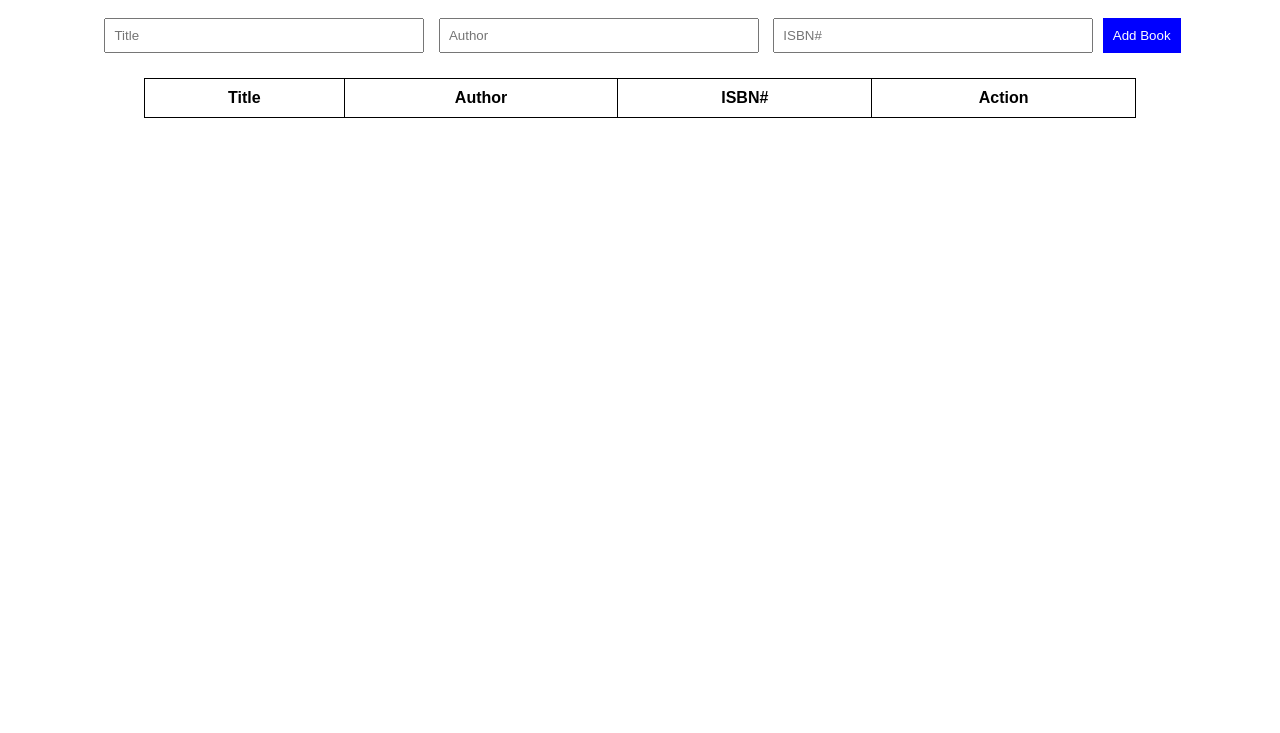
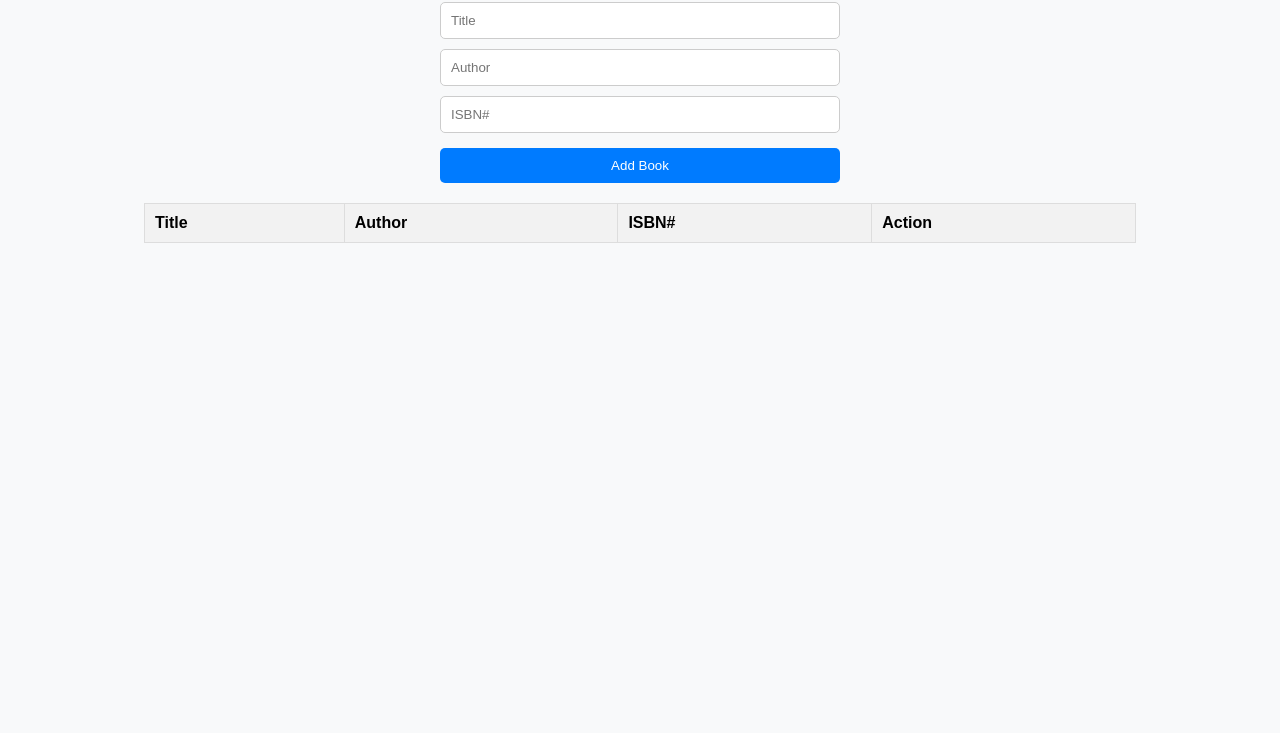
Before and after one commit to acciojob/book-list-MaungMyatAung, a website: page main.html in a window 1280 px wide. Shown: the part 67-800 px from the top of the page. Drawn offline with Linux system fonts and the light colour scheme.

Commit message:
created a submission

```diff
--- a/styles.css
+++ b/styles.css
@@ -1,43 +1,75 @@
 /*  your css code here. If applicable */
 body {
     font-family: Arial, sans-serif;
+    text-align: center;
     margin: 20px;
-            text-align: center;
+    background-color: #f8f9fa;
 }
+
 h1 {
-            color: black;
+    font-size: 24px;
+    color: #333;
 }
+
+.blue-text {
+    color: blue;
+}
+
 .form-group {
-            margin-bottom: 10px;
+    display: flex;
+    flex-direction: column;
+    max-width: 400px;
+    margin: 0 auto 20px;
 }
+
 input {
-            width: 300px;
-            padding: 8px;
-            margin: 5px;
+    margin: 5px 0;
+    padding: 10px;
+    border: 1px solid #ccc;
+    border-radius: 5px;
 }
+
 button {
-            padding: 10px;
-            background-color: blue;
+    background-color: #007bff;
     color: white;
     border: none;
+    padding: 10px;
+    margin-top: 10px;
+    border-radius: 5px;
     cursor: pointer;
 }
-        table {
+
+button:hover {
+    background-color: #0056b3;
+}
+
+.table {
     width: 80%;
-            margin: auto;
+    margin: 0 auto;
     border-collapse: collapse;
-            margin-top: 20px;
+    background: white;
 }
-        th, td {
-            border: 1px solid black;
+
+.table th, .table td {
+    border: 1px solid #ddd;
     padding: 10px;
-            text-align: center;
+    text-align: left;
 }
+
+.table th {
+    background-color: #f2f2f2;
+}
+
 .delete {
     background-color: red;
+    color: white;
     border: none;
-            color: white;
-            padding: 5px;
+    padding: 5px 10px;
     cursor: pointer;
+    border-radius: 5px;
+}
+
+.delete:hover {
+    background-color: darkred;
 }
     </style>
```
Lines whose indentation alone changed are shown as unchanged.
